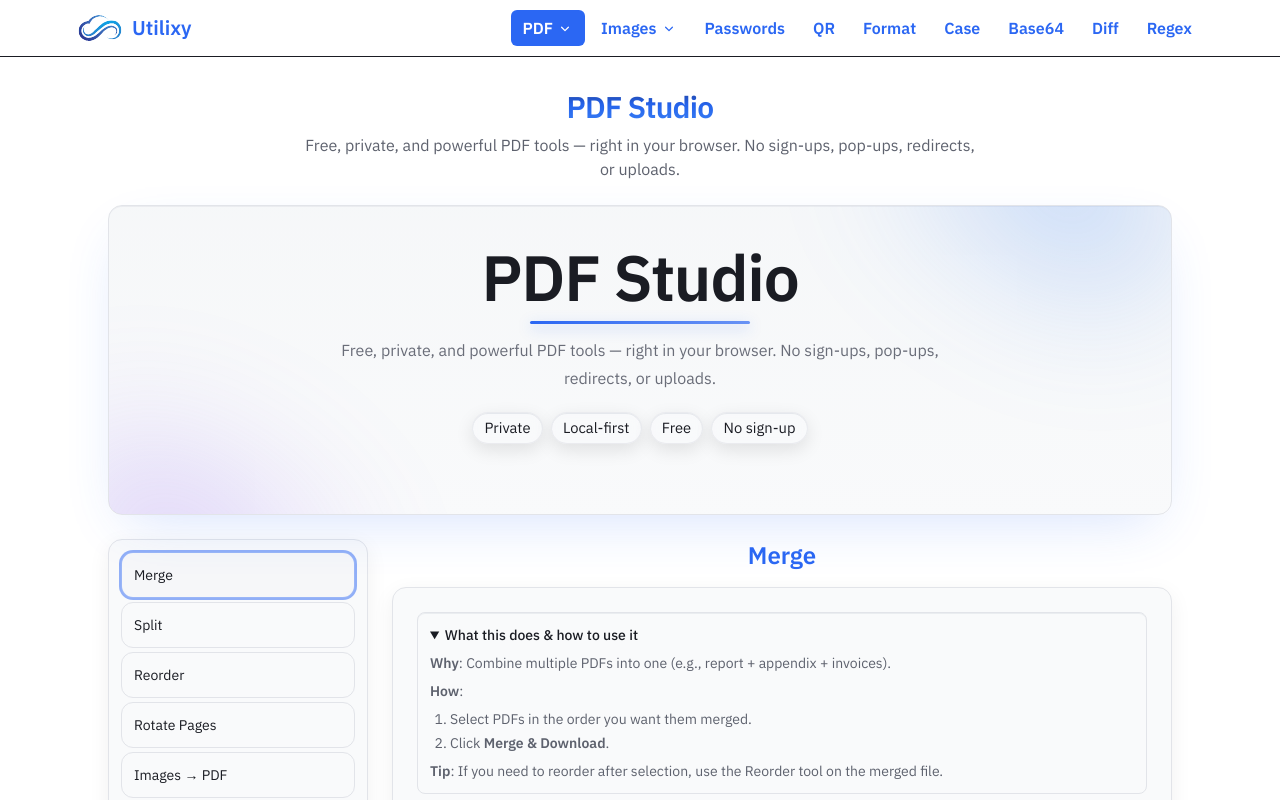
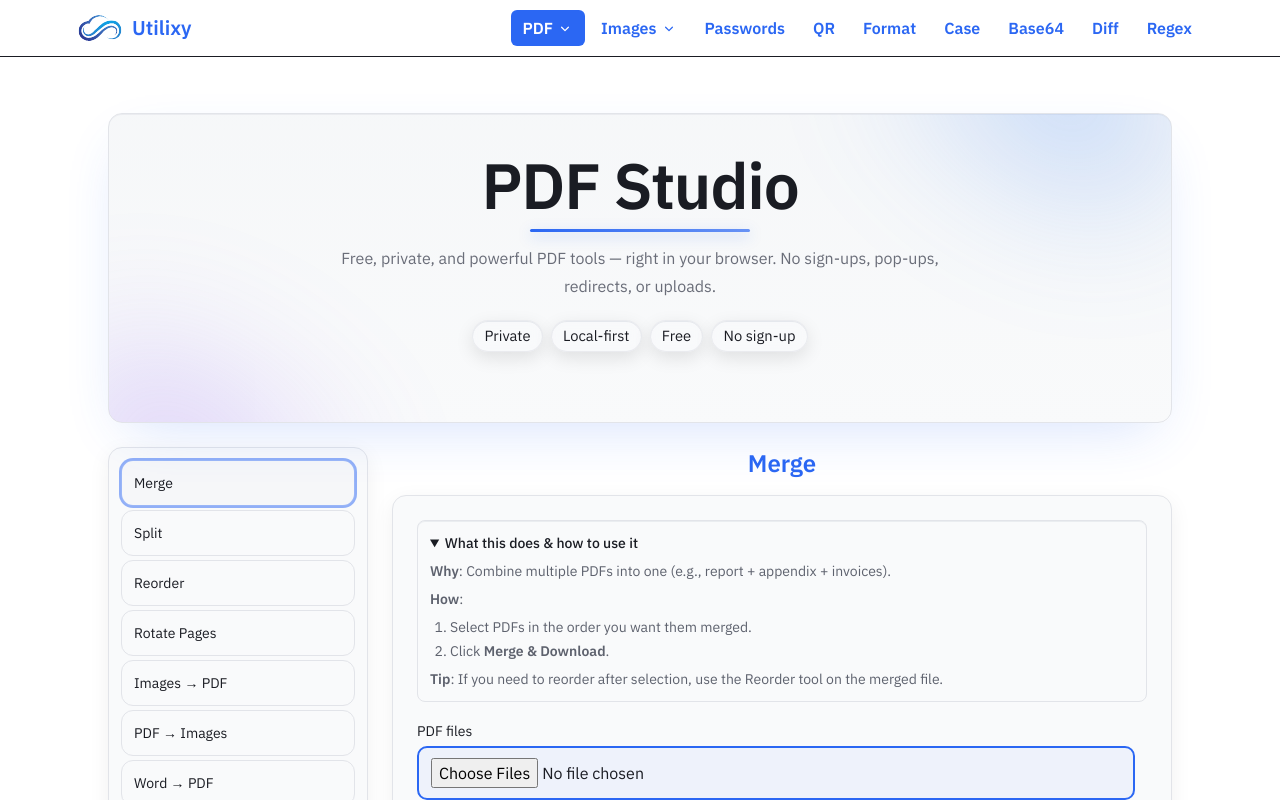
Before and after one commit to MikeWhelan91/pockettool, a Next.js app: page /pdf in a window 1280 px wide. Built offline with nearby package versions, Linux system fonts and the light colour scheme.

Commit message:
chore: hide pdf header

```diff
--- a/app/pdf/page.tsx
+++ b/app/pdf/page.tsx
@@ -27,12 +27,7 @@ export const metadata = {
 
 export default function Page() {
   return (
-    <ToolLayout
-      title="PDF Studio"
-      description="Free, private, and powerful PDF tools — right in your browser. No sign-ups, pop-ups, redirects, or uploads."
-      align="center"
-      data-pdf
-    >
+    <ToolLayout align="center" hideHeader data-pdf>
       {/* Left/Right grid item #1 — hero */}
       <Hero />
 
--- a/components/ToolLayout.tsx
+++ b/components/ToolLayout.tsx
@@ -12,11 +12,12 @@ import { motion } from "framer-motion";
  * - Injects "tool-panel" on each direct child so heights normalize
  */
 type Props = {
-  title: string;
+  title?: string;
   description?: string;
   actions?: React.ReactNode;
   children: ReactNode;
   align?: "left" | "center"; // NEW
+  hideHeader?: boolean;
 };
 
 function withToolPanelClass(child: ReactNode): ReactNode {
@@ -32,6 +33,7 @@ export default function ToolLayout({
   actions,
   children,
   align = "left",
+  hideHeader = false,
 }: Props) {
   const items = React.Children.toArray(children).map(withToolPanelClass);
   const center = align === "center";
@@ -43,7 +45,7 @@ export default function ToolLayout({
       animate={{ opacity: 1, y: 0 }}
       transition={{ duration: 0.3 }}
     >
-      {/* Header: same width as content */}
+      {!hideHeader && title && (
         <div className="container-wrap px-4 md:px-6 lg:px-8">
           <div
             className={
@@ -70,6 +72,7 @@ export default function ToolLayout({
             )}
           </div>
         </div>
+      )}
 
       {/* Panels wrapper */}
       <div className="container-wrap px-4 md:px-6 lg:px-8 mt-6">
```
Lines whose indentation alone changed are shown as unchanged.
